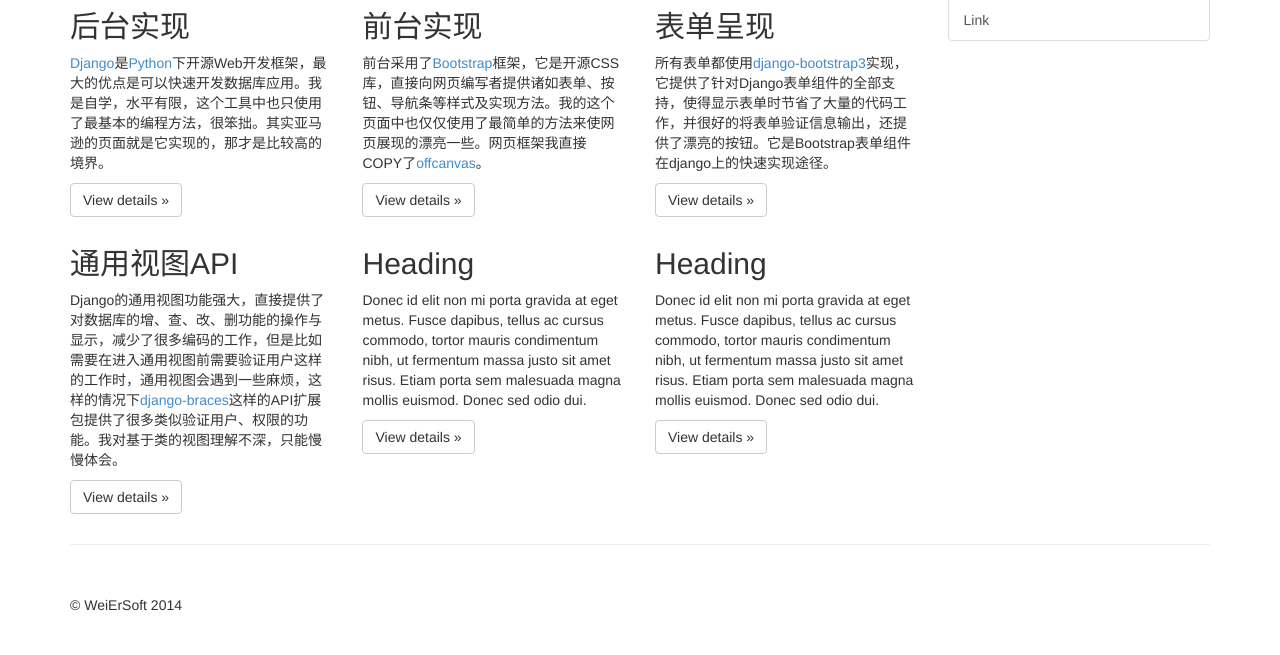
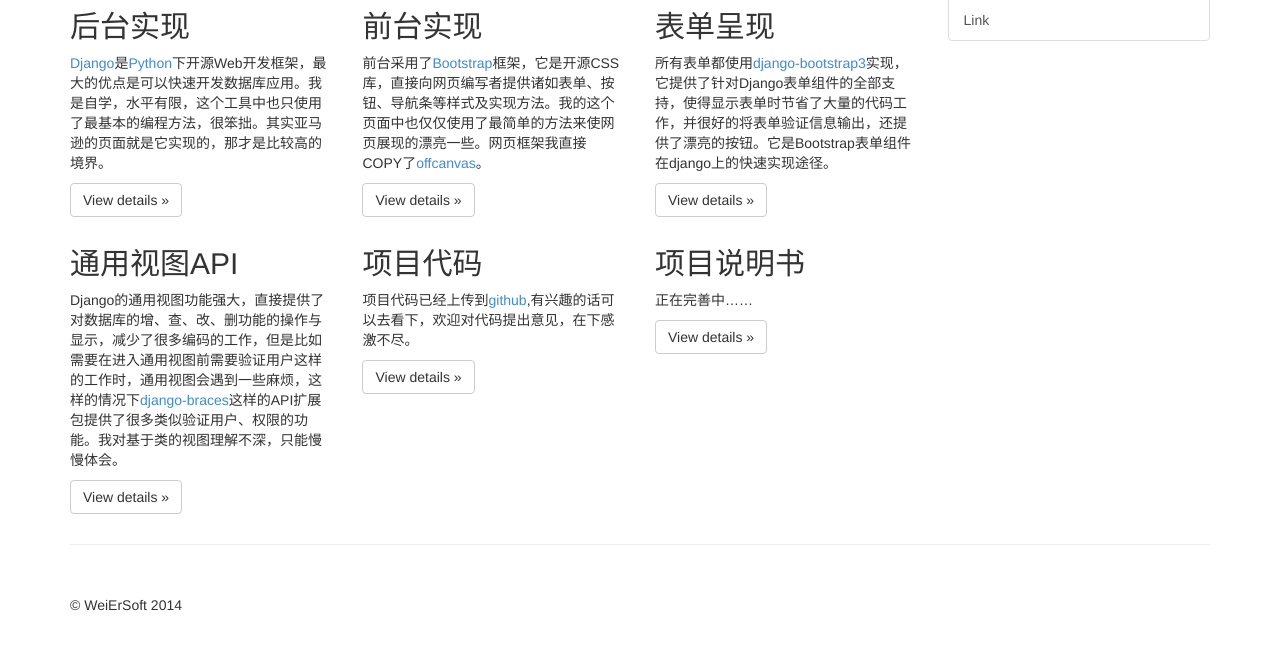
Before and after one commit to aga0217/kucuntest, a Django app: page /demo/ in a window 1280 px wide. Shown: the part 440-1095 px from the top of the page. Run offline with Django 3.2, Linux system fonts and the light colour scheme; parts of the project's set-up code (start-up, migrations or seed data) failed here and were passed over; some libraries are stand-ins or nearby versions.

Commit message:
modified:   djcode/mysite/kucuntest/template/demo.html

```diff
--- a/djcode/mysite/kucuntest/template/demo.html
+++ b/djcode/mysite/kucuntest/template/demo.html
@@ -103,13 +103,13 @@
               <p><a class="btn btn-default" href="#" role="button">View details &raquo;</a></p>
             </div><!--/span-->
             <div class="col-6 col-sm-6 col-lg-4">
-              <h2>Heading</h2>
-              <p>Donec id elit non mi porta gravida at eget metus. Fusce dapibus, tellus ac cursus commodo, tortor mauris condimentum nibh, ut fermentum massa justo sit amet risus. Etiam porta sem malesuada magna mollis euismod. Donec sed odio dui. </p>
-              <p><a class="btn btn-default" href="#" role="button">View details &raquo;</a></p>
+              <h2>项目代码</h2>
+              <p> 项目代码已经上传到<a href="https://github.com/aga0217/kucuntest">github</a>,有兴趣的话可以去看下，欢迎对代码提出意见，在下感激不尽。</p>
+              <p><a class="btn btn-default" href="https://github.com/aga0217/kucuntest" role="button">View details &raquo;</a></p>
             </div><!--/span-->
             <div class="col-6 col-sm-6 col-lg-4">
-              <h2>Heading</h2>
-              <p>Donec id elit non mi porta gravida at eget metus. Fusce dapibus, tellus ac cursus commodo, tortor mauris condimentum nibh, ut fermentum massa justo sit amet risus. Etiam porta sem malesuada magna mollis euismod. Donec sed odio dui. </p>
+              <h2>项目说明书</h2>
+              <p>正在完善中……</p>
               <p><a class="btn btn-default" href="#" role="button">View details &raquo;</a></p>
             </div><!--/span-->
           </div><!--/row-->
```
